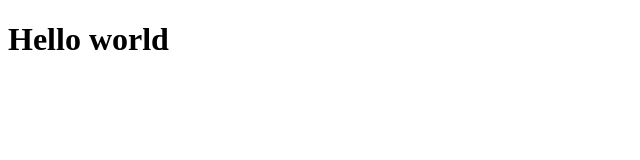
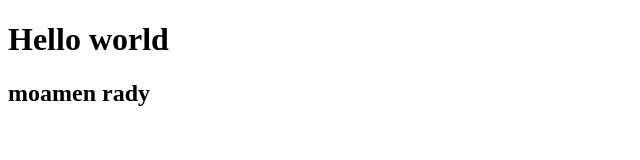
Before and after one commit to GALIL-EOS/graduation-project, a plain HTML site: page index.html in a window 1280 px wide. Shown: the whole page, without its empty margins (0-640 px from the left). Drawn offline with Linux system fonts and the light colour scheme.

Commit message:
complete edit

```diff
--- a/index.html
+++ b/index.html
@@ -9,5 +9,6 @@
     <h1>
         Hello world
     </h1>
+    <h2>moamen rady</h2>
 </body>
 </html>
```
